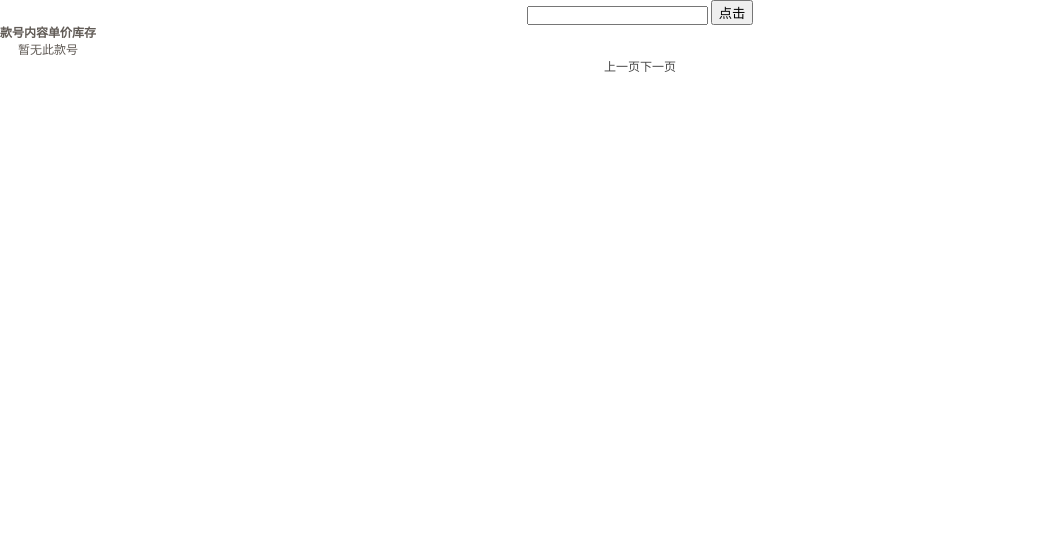
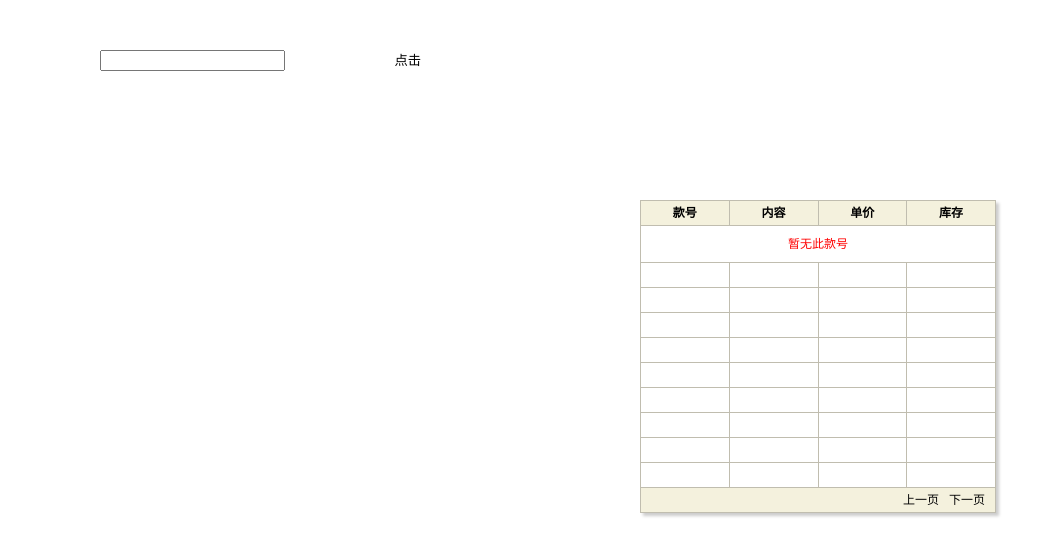
Before and after one commit to kulwe/jquerySmartTip, a plain HTML site: page index.html in a window 1280 px wide. Shown: the whole page, without its empty margins (0-1063 px from the left). Drawn offline with Linux system fonts and the light colour scheme.

Commit message:
sunbing样式

```diff
--- /dev/null
+++ b/css/base.css
@@ -0,0 +1,45 @@
+/*
+ *安娜秀依
+ *2012-10-7
+*/
+
+/*重置和全局使用的基本定义*/
+body,p,ul,ol,h1,h2,h3,h4,h5,h6{margin:0;}
+form,dl{ margin-top:0; margin-bottom:0;}
+ul,ol{padding-left:0;list-style-type: none;}
+dd{ margin-left:0;}
+em,var,cite,i{font-style:normal;}
+s,a{text-decoration:none;}
+img,iframe{border:none;font-size:1px;}
+textarea,select,button,.textinput input,.formbtns input,.submit{border:0;outline:0;background:transparent;}
+input[type='checkbox'],input[type='radio']{margin-left:4px; margin-right:4px;}
+blockquote,q{quotes:none; margin:0;}
+a:focus,input:focus,textarea:focus{outline:none;}
+table{border-collapse:collapse;border-spacing:0;}
+
+/*设置默认样式*/
+body{font: 12px/1.4 tahoma, arial, sans-serif;}
+
+/*---------------通用样式------------------------------*/
+.clear{clear: both;height: 0;line-height: 0;font-size: 0;}/*为了不让ie具有一定的空间，加上后面三个属性*/
+.clearfix:before,.clearfix:after{content:""; display:table;}.clearfix:after{clear:both;}.clearfix{*zoom:1;}
+.none{display:none;}
+.hidden{visibility:hidden;}
+.fl{float:left;}.fr{float:right;}.unfloat{float:none;}
+.tl{ text-align:left;}.tc{ text-align:center;}.tr{ text-align:right;}
+.mt4{margin-top:4px;}.mt6{margin-top:6px;}.mt8{margin-top:8px;}.mt10{margin-top:10px;}.mt12{margin-top:12px;}.mt16{margin-top:16px;}.mt20{margin-top:20px;}.mb4{margin-bottom:4px;}.mb6{margin-bottom:6px;}.mb8{margin-bottom:8px;}.mb10{margin-bottom:10px;}.mb12{margin-bottom:12px;}.mb16{margin-bottom:16px;}.mb20{margin-bottom:20px;}
+.cite a{ padding:0 4px; cursor:pointer;}
+.cite a:hover{ text-decoration:underline;}
+.pointer{cursor:pointer;}
+
+/*----------------------------------inline-block布局----------------------------*/
+.dib {display: inline-block;*display:inline;*zoom:1;}
+.dib-wrap {font-size:0;/* 所有浏览器 */letter-spacing:-5px;/* Safari 等不支持字体大小为 0 的浏览器 */*letter-spacing:normal;word-spacing:-1px;/* IE6、7 */}
+.dib-wrap .dib{font-size: 12px;letter-spacing: normal;word-spacing: normal;vertical-align: top;}
+
+/*css三角*/
+.A{font-size:0;width:0;height:0;line-height:0;display:inline-block;*zoom:1;vertical-align:top;border-width:80px;border-style:solid;_border-style:dotted;color:#060;/*三角的颜色自行指定*/}
+.TA{border-top:none;border-bottom-style: solid;border-right-color: transparent!important;border-left-color: transparent!important;}
+.RA{border-right: none;border-left-style: solid;border-top-color: transparent;border-bottom-color: transparent;}
+.BA{border-bottom: none;border-top-style: solid;border-left-color: transparent;border-right-color: transparent;}
+.LA{border-left: none;border-right-style: solid;border-top-color: transparent;border-bottom-color: transparent;}
--- /dev/null
+++ b/css/dataTables.css
@@ -0,0 +1,59 @@
+.dataTables_wrapper{
+    position:absolute;
+    left:50%;
+    top:50%;
+    margin-top:-200px;
+    border-bottom:1px solid #C0BDAF;
+    background:#F4F1DD;
+    box-shadow:3px 3px 3px #ccc;
+}
+.dataTable{
+    width:356px;
+}
+.dataTable th{
+    background:#F4F1DD;
+    line-height:24px;
+    padding:0 8px;
+    white-space:nowrap;
+}
+.dataTable td,.dataTable th{
+    border: 1px solid #C0BDAF;
+}
+.dataTable tbody{
+    background:#fff;
+}
+.dataTable td{
+    line-height:24px;
+    height:24px;
+    padding:0 10px;
+}
+.dataTable .dataTables_empty{
+    line-height:36px;
+    text-align:center;
+    color:#f00;
+    background:#fff;
+}
+.dataTable .cur_1{
+    background:#F4F1DD;
+}
+.dataTable .js_empty{
+    background:#fff;
+}
+.dataTables_info{
+    height:24px;
+    line-height:24px;
+    float:left;
+    border-left:1px solid #C0BDAF;
+    text-indent:10px;
+    background:#F4F1DD;
+}
+.dataTables_paginate{
+    line-height:24px;
+    float:right;
+    border-right:1px solid #C0BDAF;
+    background:#F4F1DD;
+}
+.dataTables_paginate a{
+    cursor:pointer;
+    margin-right:10px;
+}
--- a/index.html
+++ b/index.html
@@ -3,7 +3,8 @@
 <head>
     <meta charset="UTF-8" />
     <title>智能提示表格</title>
-    <link rel="stylesheet" type="text/css" href="css/base0.1.css" />
+    <link rel="stylesheet" type="text/css" href="css/base.css" />
+    <link rel="stylesheet" type="text/css" href="css/dataTables.css" />
     <style>
         .cur_1{
             background:#5d5;
@@ -11,7 +12,7 @@
     </style>
 </head>
 <body>
-<input class="jq_smart_table" type="text" value="" />
+<input class="jq_smart_table" type="text" value="" style="margin:50px 100px;" />
 <button>点击</button>
 <table id="table1" class=""></table>
 <script type="text/javascript" src="js/jquery-1.7.2.min.js"></script>
```
